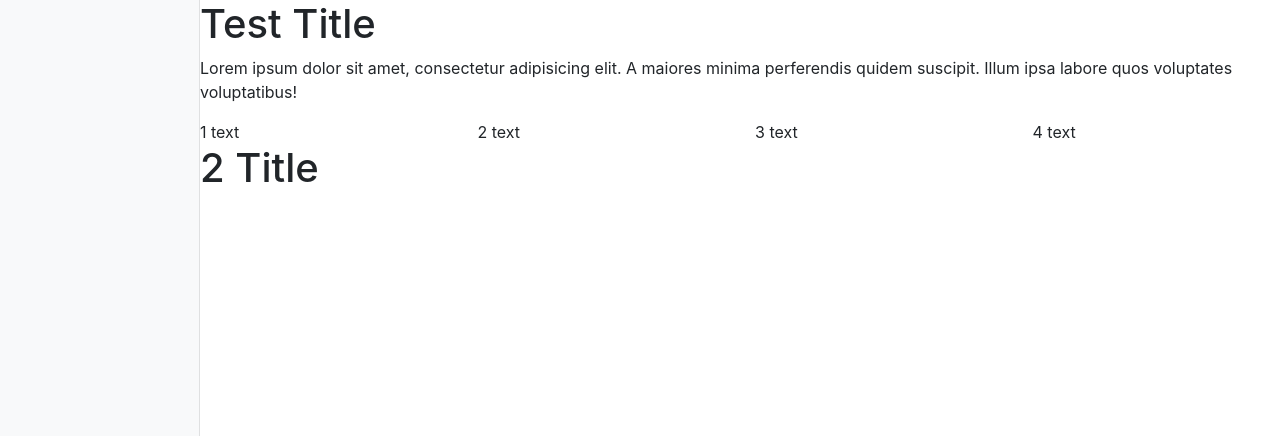
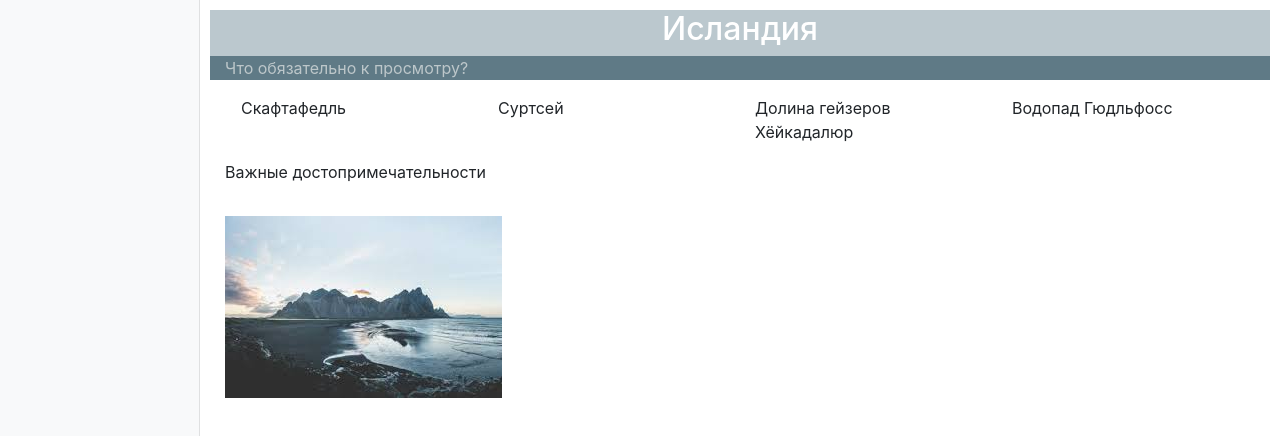
Before and after one commit to sergeykondr/js_constructor, a website built with webpack: page src/index.html in a window 1280 px wide. Shown: the top 436 px of the page. Built offline with nearby package versions, Linux system fonts and the light colour scheme.

Commit message:
add classes refactoring model add row, col functions install file-loader webpack module

```diff
--- a/package.json
+++ b/package.json
@@ -3,6 +3,7 @@
   "version": "1.0.0",
   "description": "pure javascript site constuctor",
   "main": "index.js",
+  "private": true,
   "scripts": {
     "dev": "webpack --mode development",
     "build": "webpack --mode production",
@@ -13,6 +14,7 @@
   "license": "ISC",
   "devDependencies": {
     "css-loader": "^4.2.1",
+    "file-loader": "^6.0.0",
     "html-webpack-plugin": "^4.3.0",
     "style-loader": "^1.2.1",
     "webpack": "^4.44.1",
--- /dev/null
+++ b/src/classes/blocks.js
@@ -0,0 +1,59 @@
+import {col, row} from "../utils";
+
+class Block {
+    constructor( value, options) {
+        //this.type = type
+        this.value = value
+        this.options = options
+    }
+
+    toHTML() {
+        throw new Error('Метод toHTML должен быть реализован')
+    }
+}
+
+export class TitleBlock extends Block {
+    constructor(value, options) {
+        super(value, options)
+    }
+
+    toHTML() {
+        const {tag, styles} = this.options
+        return row(col(`
+        <${tag}>${this.value}</${tag}>
+    `), styles);
+    }
+}
+
+export class ImageBlock extends Block {
+    constructor(value, options) {
+        super(value, options)
+    }
+
+    toHTML() {
+        const {alt, styles, imageStyles} = this.options
+        const html = `<img src="${this.value}" alt="${alt}" style="${imageStyles}">`
+        return row(col(html), styles)
+    }
+}
+
+export class TextBlock extends Block {
+    constructor(value, options) {
+        super(value, options)
+    }
+
+    toHTML() {
+        return row(col(`<p style="margin-bottom: 0">${this.value}</p>`), this.options.styles)
+    }
+}
+
+export class TextColumnsBlock extends Block {
+    constructor(value, options) {
+        super(value, options)
+    }
+
+    toHTML() {
+        const html = this.value.map(item => `<div class="col-sm">${item}</div>`)
+        return row(html.join(''), this.options.styles);
+    }
+}
--- a/src/index.js
+++ b/src/index.js
@@ -1,45 +1,15 @@
 import {model} from './model'
+//import {template} from './templates'
 import './styles/main.css'
 
+const site = document.querySelector('#site')
+
 model.forEach(block => {
-    let html
-    if (block.type === 'title') {
-        html = title(block)
-    } else if (block.type === 'text') {
-        html = text(block)
-    } else if (block.type === 'textColumns') {
-        html = textColumns(block)
-    }
-
-    document.querySelector('#site').insertAdjacentHTML('beforeend', html)
+    site.insertAdjacentHTML('beforeend', block.toHTML())
+    //console.log(block)
+    // const generate = template[block.type]
+    // if (generate) {
+    //     const html = generate(block)
+    //     site.insertAdjacentHTML('beforeend', html)
+    // }
 })
-
-function title(block) {
-    return `
-        <div class="row">
-            <div class="col-sm">
-                <h1>${block.value}</h1>
-            </div>
-        </div>`;
-}
-
-function text(block) {
-    return `
-    <div class="row">
-        <div class="col-sm">
-            <p>${block.value}</p>
-        </div>
-    </div>
-    `
-}
-
-function textColumns(block) {
-    //console.log(block.value)
-    const html = block.value.map(item => `<div class="col-sm">${item}</div>`)
-
-    return `
-        <div class="row">
-        ${html.join('')}
-        </div>
-    `;
-}
--- a/src/model.js
+++ b/src/model.js
@@ -1,8 +1,10 @@
+import img from './assets/image.jpeg'
+import {TextBlock, TitleBlock, ImageBlock, TextColumnsBlock} from './classes/blocks'
+
 export const model = [
-    {type: 'title', value: 'Test Title', options: {}},
-    {type: 'text', value: 'Lorem ipsum dolor sit amet, consectetur adipisicing elit. A maiores minima perferendis quidem suscipit. Illum ipsa labore quos voluptates voluptatibus!', options: {}},
-    {type: 'textColumns', value: [
-      '1 text', '2 text', '3 text', '4 text'
-    ],  options: {}},
-    {type: 'title', value: '2 Title', options: {}},
+    new TitleBlock('Исландия', {tag:'h2', styles: 'background: #bbc8ce; color: #fff; text-align: center'}),
+    new TextBlock('Что обязательно к просмотру?', {styles: 'background: #5f7a86; color: #bdc7ca'}),
+    new TextColumnsBlock(['Скафтафедль', 'Суртсей', 'Долина гейзеров Хёйкадалюр', 'Водопад Гюдльфосс'], {styles: 'padding: 1rem'}),
+    new TitleBlock('Важные достопримечательности', {}),
+    new ImageBlock(img, {alt: 'картинка', styles:'padding: 2rem 0; ', imageStyles:'height: auto' }),
 ]
--- a/src/styles/main.css
+++ b/src/styles/main.css
@@ -7,6 +7,7 @@
     top: 0;
     right: 0;
     left: 200px;
+    padding: 10px;
 }
 
 .sidebar {
--- /dev/null
+++ b/src/templates.js
@@ -0,0 +1,25 @@
+import {col, row} from "./utils";
+
+function title(block) {
+    const {tag, styles} = block.options
+    return row(col(`
+        <${tag}>${block.value}</${tag}>
+    `), styles);
+}
+
+function text(block) {
+    return row(col(`<p style="margin-bottom: 0">${block.value}</p>`), block.options.styles)
+}
+
+function textColumns(block) {
+    const html = block.value.map(item => `<div class="col-sm">${item}</div>`)
+    return row(html.join(''), block.options.styles);
+}
+
+function image(block) {
+    const {alt, styles, imageStyles} = block.options
+    const html = `<img src="${block.value}" alt="${alt}" style="${imageStyles}">`
+    return row(col(html), styles)
+}
+
+export const template = {title, text, textColumns, image}
--- /dev/null
+++ b/src/utils.js
@@ -0,0 +1,8 @@
+export function row(content, styles ='') {
+    const style = `margin: 0; ${styles}`
+    return `<div class="row" style="${style}">${content}</div>`
+}
+
+export function col(content) {
+    return `<div class="col-sm">${content}</div>`
+}
--- a/webpack.config.js
+++ b/webpack.config.js
@@ -23,6 +23,14 @@ module.exports = {
                 test: /\.css$/i,
                 use: ['style-loader', 'css-loader'],
             },
+            {
+                test: /\.(png|jpeg|jpg|gif)$/i,
+                use: [
+                    {
+                        loader: 'file-loader',
+                    },
+                ],
+            },
         ],
     }
 }
```
Also changed, not shown: src/assets/image.jpeg (added), src/assets/image2.jpg (added), 1 other file.
